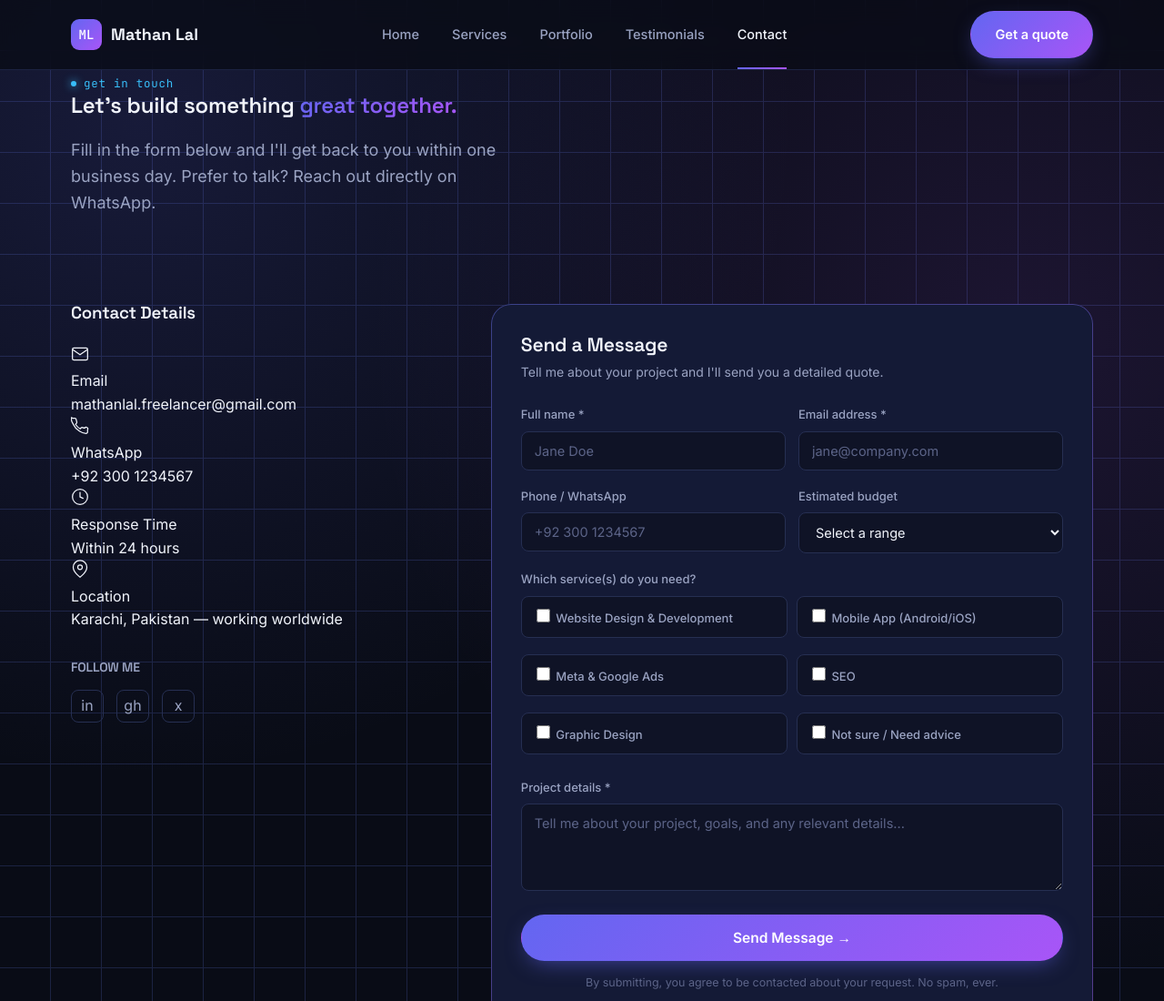
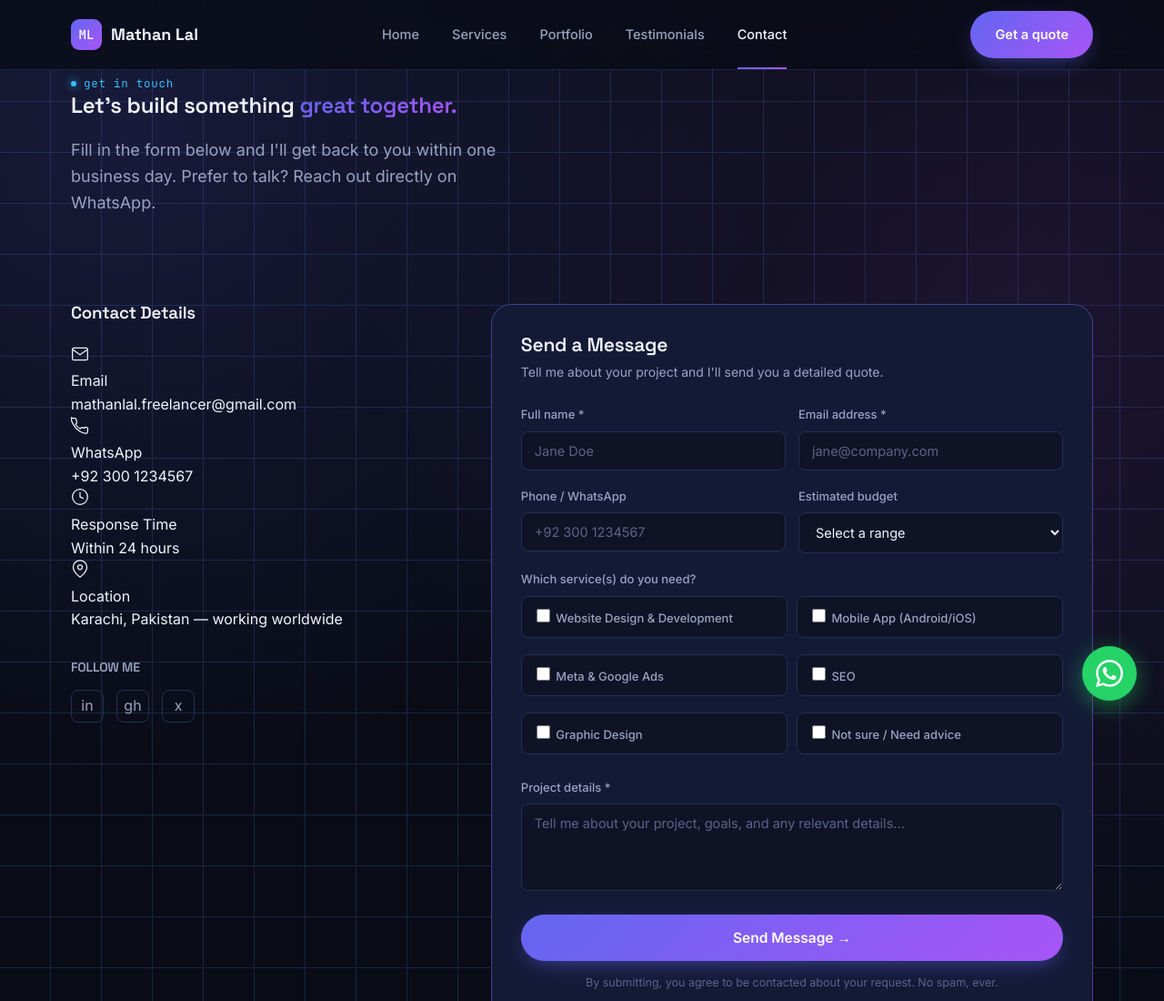
Before and after one commit to mathan-lal/mathanlal-website, a website: page contact.html in a window 1280 px wide. Shown: the top 1100 px of the page at 91% size. Drawn offline with Linux system fonts and the light colour scheme.

Commit message:
Update contact.html
made changes for the whatsapp

```diff
--- a/contact.html
+++ b/contact.html
@@ -210,5 +210,34 @@
 
 <script>document.getElementById('year').textContent = new Date().getFullYear();</script>
 <script src="js/main.js"></script>
+
+  <!-- ============================================================
+     WHATSAPP FLOATING BUTTON
+     Copy and paste this on EVERY HTML page, just before </body>
+     ============================================================ -->
+
+<!-- WhatsApp Floating Button -->
+<div class="whatsapp-float" id="whatsappFloat">
+  <a
+    href="https://wa.me/923001234567?text=Hi%20Mathan!%20I%20visited%20your%20website%20and%20I%27m%20interested%20in%20your%20services."
+    target="_blank"
+    rel="noopener noreferrer"
+    class="whatsapp-btn"
+    aria-label="Chat on WhatsApp"
+  >
+    <!-- WhatsApp Icon SVG -->
+    <svg class="whatsapp-icon" xmlns="http://www.w3.org/2000/svg" viewBox="0 0 24 24" fill="white" width="28" height="28">
+      <path d="M17.472 14.382c-.297-.149-1.758-.867-2.03-.967-.273-.099-.471-.148-.67.15-.197.297-.767.966-.94 1.164-.173.199-.347.223-.644.075-.297-.15-1.255-.463-2.39-1.475-.883-.788-1.48-1.761-1.653-2.059-.173-.297-.018-.458.13-.606.134-.133.298-.347.446-.52.149-.174.198-.298.298-.497.099-.198.05-.371-.025-.52-.075-.149-.669-1.612-.916-2.207-.242-.579-.487-.5-.669-.51-.173-.008-.371-.01-.57-.01-.198 0-.52.074-.792.372-.272.297-1.04 1.016-1.04 2.479 0 1.462 1.065 2.875 1.213 3.074.149.198 2.096 3.2 5.077 4.487.709.306 1.262.489 1.694.625.712.227 1.36.195 1.871.118.571-.085 1.758-.719 2.006-1.413.248-.694.248-1.289.173-1.413-.074-.124-.272-.198-.57-.347m-5.421 7.403h-.004a9.87 9.87 0 01-5.031-1.378l-.361-.214-3.741.982.998-3.648-.235-.374a9.86 9.86 0 01-1.51-5.26c.001-5.45 4.436-9.884 9.888-9.884 2.64 0 5.122 1.03 6.988 2.898a9.825 9.825 0 012.893 6.994c-.003 5.45-4.437 9.884-9.885 9.884m8.413-18.297A11.815 11.815 0 0012.05 0C5.495 0 .16 5.335.157 11.892c0 2.096.547 4.142 1.588 5.945L.057 24l6.305-1.654a11.882 11.882 0 005.683 1.448h.005c6.554 0 11.89-5.335 11.893-11.893a11.821 11.821 0 00-3.48-8.413z"/>
+    </svg>
+
+    <!-- Tooltip -->
+    <span class="whatsapp-tooltip">Chat with me on WhatsApp!</span>
+  </a>
+
+  <!-- Pulse ring animation -->
+  <div class="whatsapp-pulse"></div>
+</div>
+
+
 </body>
 </html>
```
